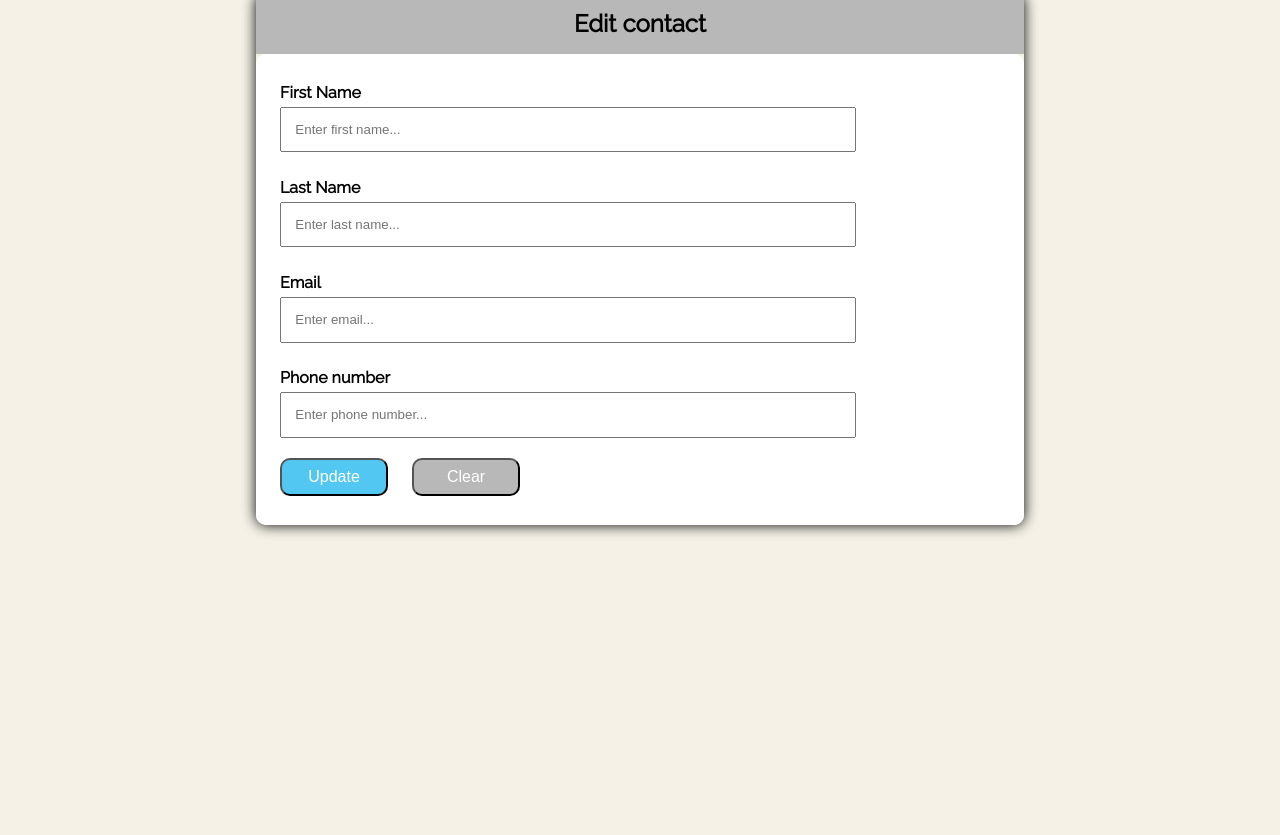
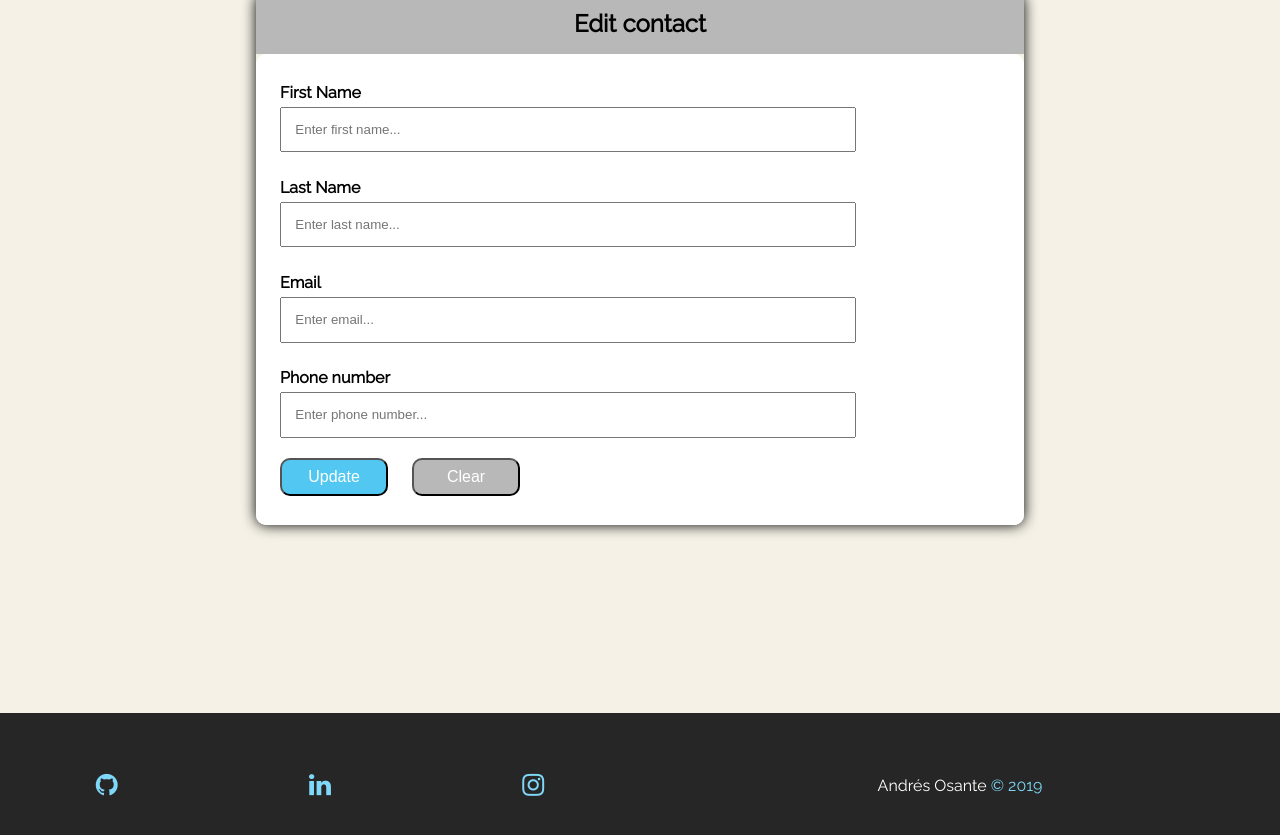
Before and after one commit to aosante/React-Contact-Manager, a React (Create React App) app in the folder client/: page /contact/edit/1 in a window 1280 px wide. Shown: the part 171-1006 px from the top of the page. Before the commit the page ends 800 px from the top, so only its background shows below. Built offline with nearby package versions, Linux system fonts and the light colour scheme; no server answers.

Commit message:
added footer

```diff
--- a/client/src/App.css
+++ b/client/src/App.css
@@ -9,4 +9,20 @@ body {
   padding: 0;
   font-family: 'Raleway', sans-serif;
   background-color: rgb(245, 241, 230);
+  height: 100%;
 }
+
+html,
+body,
+.App,
+#root {
+  height: 100%;
+}
+
+.content {
+  min-height: 100vh; /* will cover the 100% of viewport */
+  overflow: hidden;
+  display: block;
+  position: relative;
+  z-index: -1;
+}
--- a/client/src/App.js
+++ b/client/src/App.js
@@ -6,6 +6,7 @@ import EditContact from './components/contacts/EditContact';
 import About from './components/pages/About';
 import Home from './components/pages/Home';
 import NotFound from './components/pages/NotFound';
+import Footer from './components/layout/Footer';
 import { Provider } from './context';
 import './App.css';
 import { BrowserRouter as Router, Route, Switch } from 'react-router-dom';
@@ -15,8 +16,9 @@ class App extends Component {
     return (
       <Provider>
         <Router>
-          <div className="App">
+          <div className="App" id="content">
             <Header branding="React Contact Manager" />
+            <div className="content">
               <Switch>
                 <Route exact path="/about" component={About} />
                 <Route exact path="/contact/add" component={AddContact} />
@@ -26,6 +28,8 @@ class App extends Component {
                 <Route component={NotFound} />
               </Switch>
             </div>
+            <Footer />
+          </div>
         </Router>
       </Provider>
     );
--- /dev/null
+++ b/client/src/components/layout/Footer.jsx
@@ -0,0 +1,35 @@
+import React from 'react';
+import './footer.css';
+
+const Footer = props => {
+  return (
+    <div className="footer">
+      <div className="social-links">
+        <ul>
+          <li>
+            <a>
+              <i className="fa fa-github" />
+            </a>
+          </li>
+          <li>
+            <a>
+              <i className="fa fa-linkedin" />
+            </a>
+          </li>
+          <li>
+            <a>
+              <i className="fa fa-instagram" />
+            </a>
+          </li>
+        </ul>
+      </div>
+      <div className="name">
+        <p>
+          Andrés Osante <span>&copy; 2019</span>
+        </p>
+      </div>
+    </div>
+  );
+};
+
+export default Footer;
--- /dev/null
+++ b/client/src/components/layout/footer.css
@@ -0,0 +1,52 @@
+.footer {
+  background: rgb(38, 38, 38);
+  height: 18vh;
+  position: relative;
+  bottom: 0;
+  display: flex;
+  flex-direction: column;
+  align-items: center;
+  justify-content: center;
+}
+
+@media (min-width: 780px) {
+  .footer {
+    flex-direction: row;
+  }
+  .social-links a {
+    font-size: 22em;
+  }
+}
+
+.social-links {
+  width: 100%;
+  text-align: center;
+}
+
+.social-links ul {
+  display: flex;
+  justify-content: space-around;
+  align-items: center;
+  margin: 0;
+  padding: 0;
+}
+
+.social-links li {
+  list-style-type: none;
+}
+
+.social-links a {
+  text-decoration: none;
+  color: rgb(127, 216, 247);
+  font-size: 1.6em;
+}
+
+.name {
+  width: 100%;
+  text-align: center;
+  color: #fff;
+}
+
+.name span {
+  color: rgb(127, 216, 247);
+}
--- a/client/src/components/pages/home.css
+++ b/client/src/components/pages/home.css
@@ -48,7 +48,6 @@
   }
   .buttons .home-btn {
     margin: 0;
-    color: red;
     margin-bottom: 1em;
   }
   .bgn {
```
Lines whose indentation alone changed are shown as unchanged.
